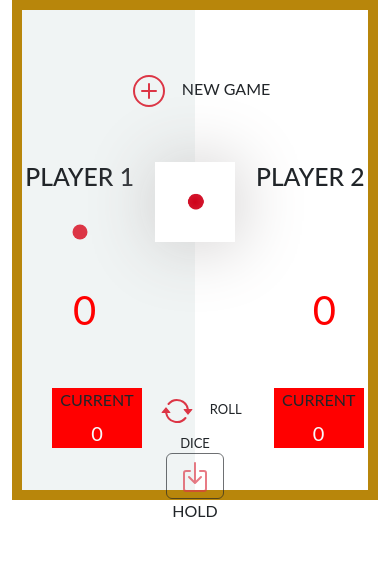
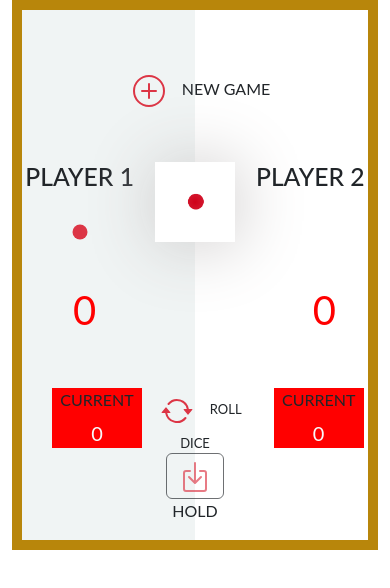
Before and after one commit to Kurtozorus/Evaluation-d-entrainement-Dynamiser-vos-sites-Web-avec-JavaScript, a plain HTML site: page index.html in a window 390 px wide. Drawn offline with Linux system fonts and the light colour scheme.

Commit message:
Css modifiéé pour la hauteur

```diff
--- a/style.css
+++ b/style.css
@@ -133,4 +133,8 @@ svg {
         color: red;
         margin-left: 10px;
     }
+    #plateau {
+        width: auto;
+        height: 550px;
+    }
 }
```
